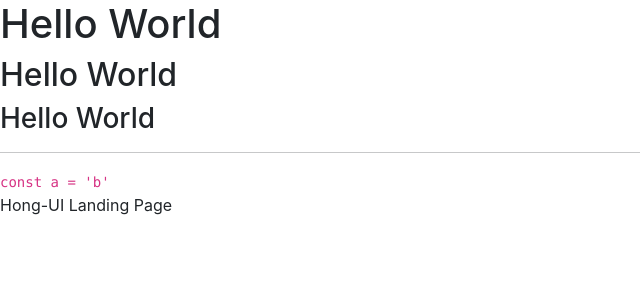
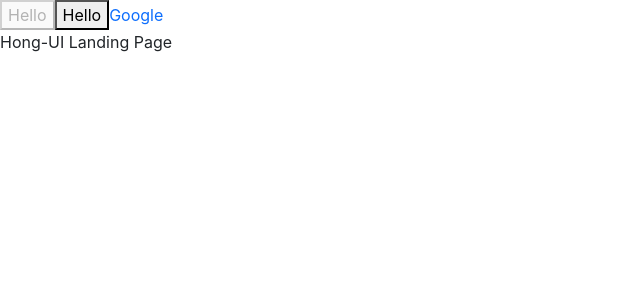
Before and after one commit to Hongjia-Liu/hong-ui, a React (Create React App) app: page / in a window 1280 px wide. Shown: the top 300 px of the page, without its empty margins (0-640 px from the left). Built offline with nearby package versions, Linux system fonts and the light colour scheme.

Commit message:
Button component, part 1

```diff
--- a/package.json
+++ b/package.json
@@ -10,6 +10,7 @@
     "@types/node": "^12.0.0",
     "@types/react": "^17.0.0",
     "@types/react-dom": "^17.0.0",
+    "classnames": "^2.3.1",
     "react": "^17.0.2",
     "react-dom": "^17.0.2",
     "react-scripts": "4.0.3",
--- a/src/App.tsx
+++ b/src/App.tsx
@@ -1,17 +1,16 @@
 import React from 'react';
+import Button, {ButtonSize, ButtonType} from './components/Button/button';
 
 
 function App() {
   return (
     <div className="App">
       <header className="App-header">
-        <h1>Hello World</h1>
-        <h2>Hello World</h2>
-        <h3>Hello World</h3>
-        <hr/>
-        <code>
-          const a = 'b'
-        </code>
+
+        <Button disabled>Hello</Button>
+        <Button btnType={ButtonType.Primary} size={ButtonSize.Large}>Hello</Button>
+        <Button btnType={ButtonType.Link} href="www.google.com">Google</Button>
+
         <p>
           Hong-UI Landing Page
         </p>
--- /dev/null
+++ b/src/components/Button/button.tsx
@@ -0,0 +1,64 @@
+import React from 'react'
+import classNames from 'classnames'
+export enum ButtonSize {
+  Large = 'lg',
+  Small = 'sm'
+}
+
+export enum ButtonType {
+  Primary = 'primary',
+  Default = 'default',
+  Danger = 'danger',
+  Link = 'link'
+}
+
+interface BaseButtonProps {
+  className?: string;
+  disabled?: boolean;
+  size?: ButtonSize;
+  btnType?: ButtonType;
+  children: React.ReactNode;
+  href?: string;
+}
+
+const Button: React.FC<BaseButtonProps> = (props) => {
+  const {
+    btnType,
+    disabled,
+    size,
+    children,
+    href,
+  } = props
+  // btn, btn-lg, btn-primary
+  const classes = classNames('btn', {
+    [`btn-${btnType}`]: btnType,
+    [`btn-${size}`]: size,
+    'disabled': (btnType === ButtonType.Link) && disabled
+  })
+  if (btnType === ButtonType.Link && href ) {
+    return (
+      <a
+        className={classes}
+        href={href}
+      >
+        {children}
+      </a>
+    )
+  } else {
+    return (
+      <button
+        className={classes}
+        disabled={disabled}
+      >
+        {children}
+      </button>
+    )
+  }
+}
+
+Button.defaultProps = {
+  disabled: false,
+  btnType: ButtonType.Default
+}
+
+export default Button
```
Also changed, not shown: 1 other file (tests, documents, lock files or other folders).
